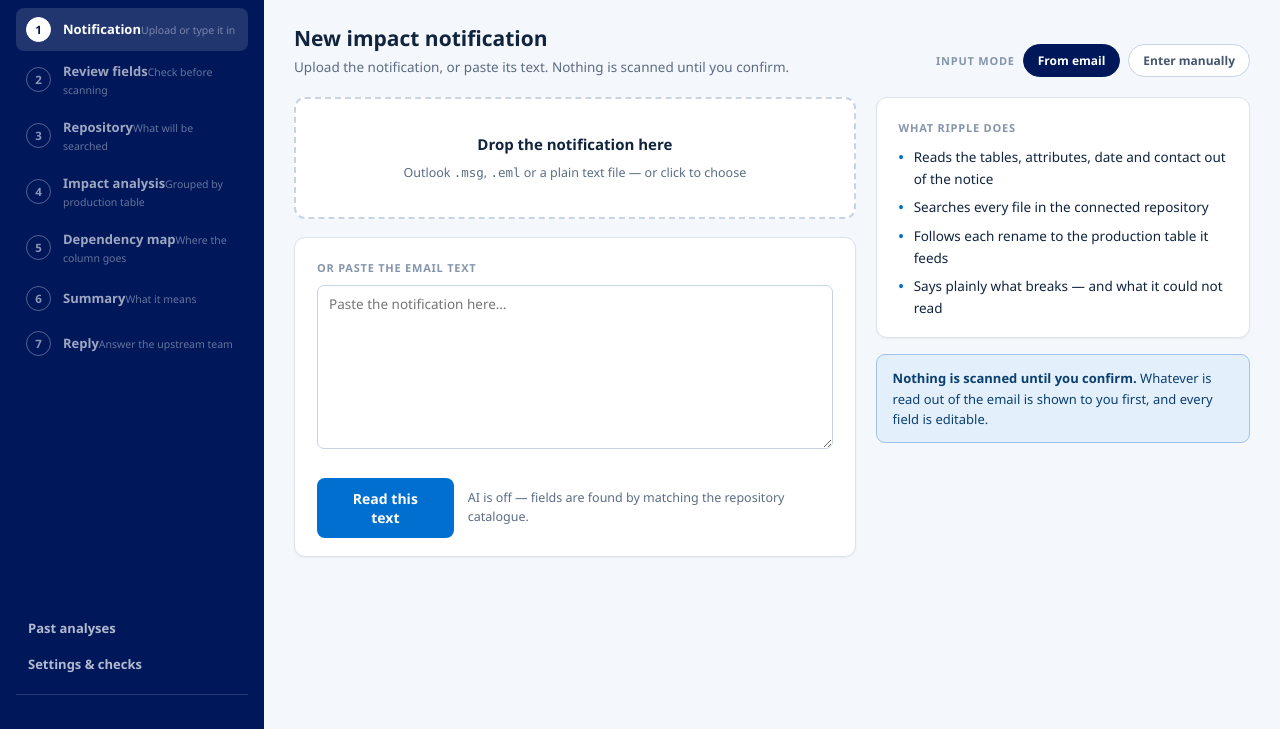
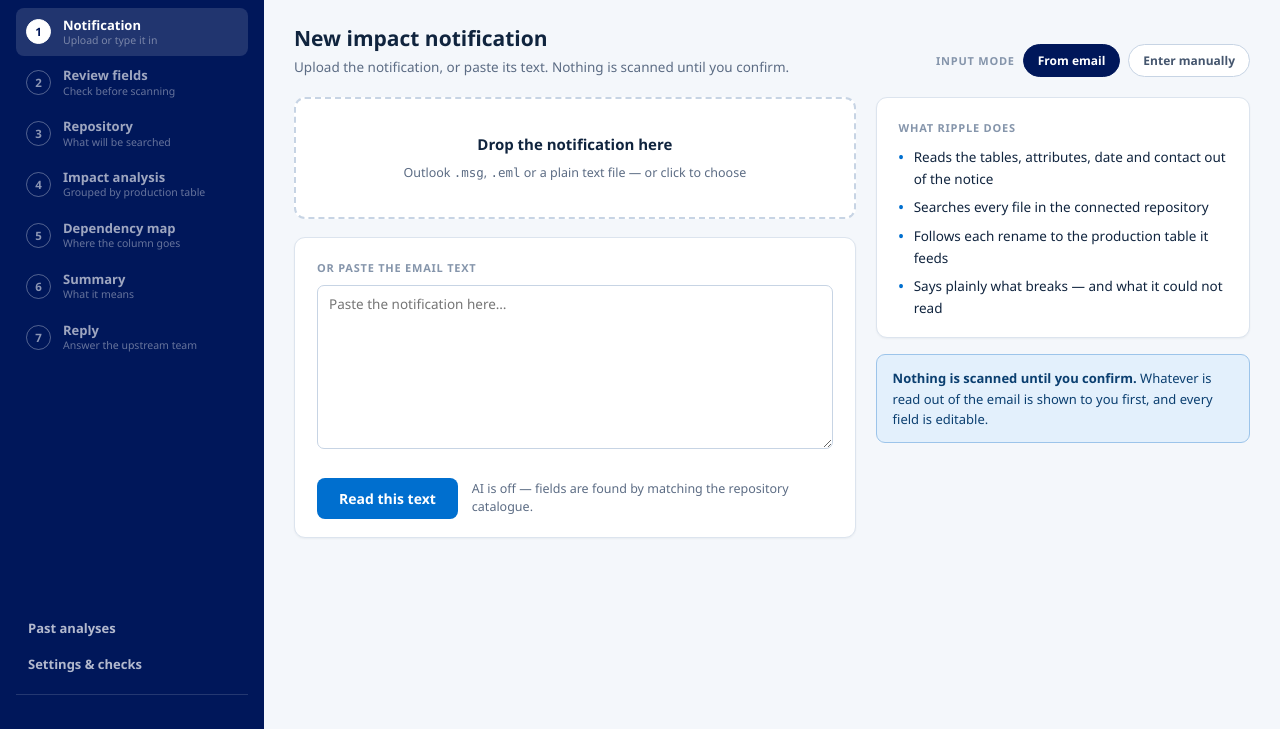
Before and after one commit to aucksy/Ripple, a plain HTML site: page Codebase/web/index.html in a window 1280 px wide. Shown: the part 71-800 px from the top of the page. Drawn offline with Linux system fonts and the light colour scheme; files that its build step writes are made by us from their sources; no server answers; files whose address does not match are found by name.

Commit message:
Fix sidebar label spacing and stop lineage chains wrapping
The step titles and their subtitles ran together, and a long chain wrapped
so the last arrow pointed into empty space. Chains now scroll sideways.

Co-Authored-By: Claude Opus 5 <noreply@anthropic.com>

```diff
--- a/Codebase/web/styles.css
+++ b/Codebase/web/styles.css
@@ -13,7 +13,7 @@ body{
   background:var(--bg); color:var(--ink); font-size:14px; line-height:1.5;
   display:flex; height:100vh; overflow:hidden;
 }
-button{font-family:inherit}
+button{font-family:inherit;white-space:nowrap}
 .mono{font-family:var(--mono)}
 .hide{display:none !important}
 
@@ -30,9 +30,9 @@ button{font-family:inherit}
 .step.done .n{background:rgba(255,255,255,.22);border-color:transparent;color:#fff}
 .step.on{background:rgba(255,255,255,.13)}
 .step.on .n{background:#fff;border-color:#fff;color:var(--navy)}
-.step .t{font-size:13px;font-weight:600;color:rgba(255,255,255,.62)}
+.step .t{display:block;font-size:13px;font-weight:600;color:rgba(255,255,255,.62);line-height:1.25}
 .step.on .t,.step.done .t{color:#fff}
-.step .s{font-size:10.5px;color:rgba(255,255,255,.4);margin-top:1px}
+.step .s{display:block;font-size:10.5px;color:rgba(255,255,255,.4);margin-top:1px;line-height:1.3}
 .side .spacer{flex:1}
 .navbtn{display:block;width:100%;text-align:left;padding:9px 12px;border-radius:8px;border:none;background:none;color:rgba(255,255,255,.7);font-size:13px;font-weight:600;cursor:pointer}
 .navbtn.on{background:rgba(255,255,255,.13);color:#fff}
@@ -128,8 +128,10 @@ input.mono{font-family:var(--mono);font-weight:600;color:var(--blued)}
 .code .note{background:none;border:none;color:#E3A008;font-size:11.5px;padding:2px 13px 7px 55px}
 
 /* lineage */
-.branch{display:flex;align-items:stretch;gap:0;flex-wrap:wrap;margin-top:14px}
-.node{border-radius:9px;padding:10px 14px;background:#F4F9FE;border:1px solid #9CC4EA}
+/* A long chain scrolls sideways rather than wrapping, so the arrows always
+   point at the next box instead of into empty space. */
+.branch{display:flex;align-items:stretch;gap:0;flex-wrap:nowrap;margin-top:14px;overflow-x:auto;padding-bottom:6px}
+.node{border-radius:9px;padding:10px 14px;background:#F4F9FE;border:1px solid #9CC4EA;flex-shrink:0}
 .node.prod{background:var(--redbg);border-color:var(--redln)}
 .node .k{font-size:10px;font-weight:700;letter-spacing:.06em;text-transform:uppercase;color:var(--faint)}
 .node .nm{font-family:var(--mono);font-size:13px;font-weight:700;color:var(--ink);margin-top:2px}
```
